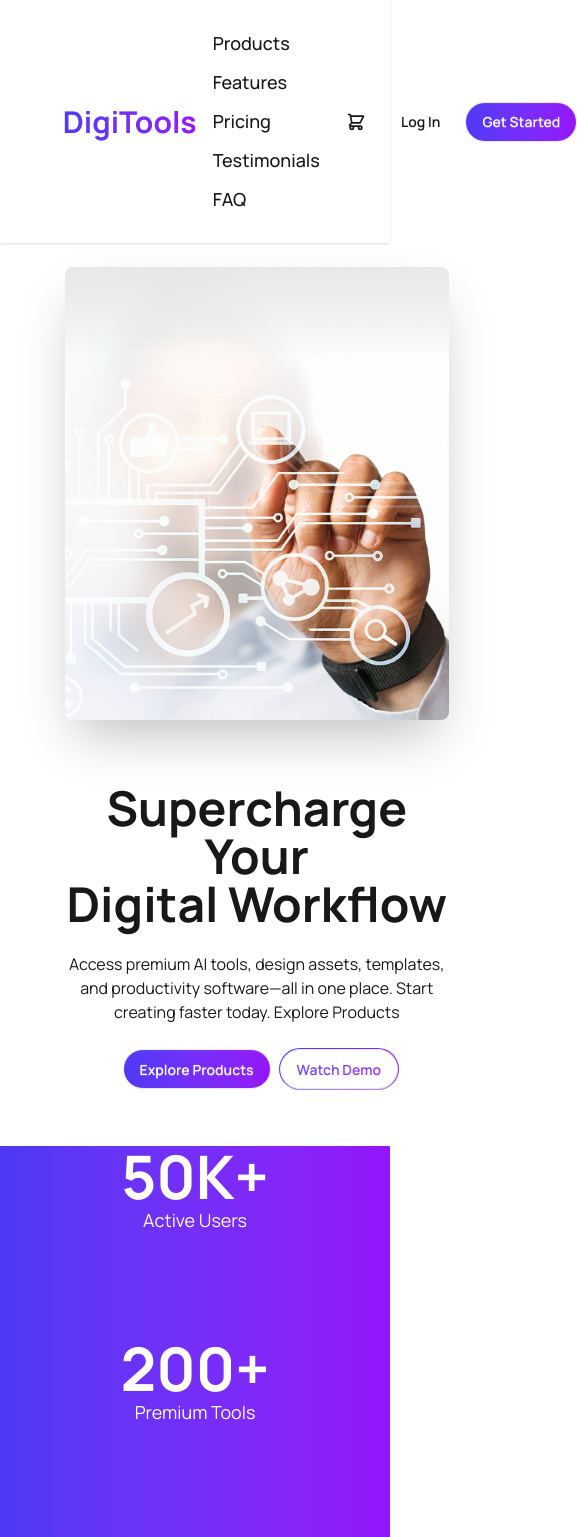
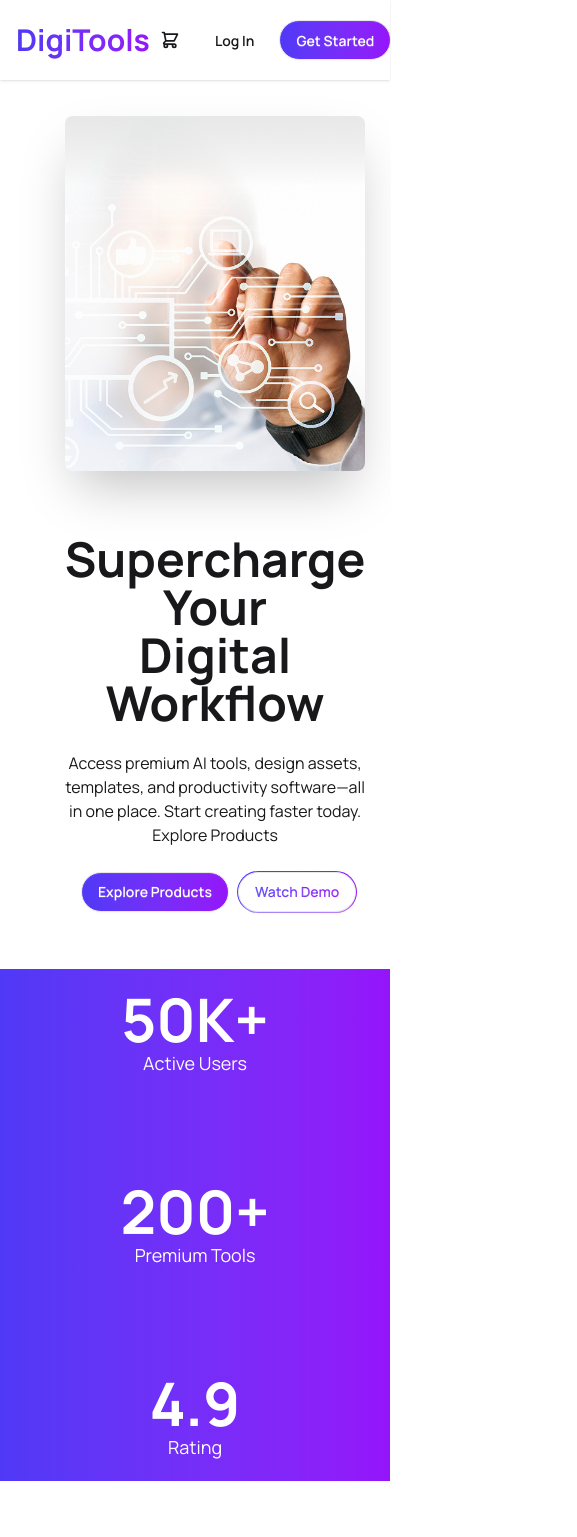
Before and after one commit to Reyad-Hoq/digitools-ai, a React (Vite) app: page / in a window 390 px wide. Shown: the top 1537 px of the page, 577 px wide, since content can reach past the window. Built offline with nearby package versions, Linux system fonts and the light colour scheme.

Commit message:
Product section button added

```diff
--- a/src/App.jsx
+++ b/src/App.jsx
@@ -7,7 +7,7 @@ import Product from './products/product'
 function App() {
 
   return (
-    <div className="space-y-2">
+    <div className="space-y-5">
       <Navbar />
       <Banner />
       <Summary />
--- a/src/components/Navbar.jsx
+++ b/src/components/Navbar.jsx
@@ -3,12 +3,12 @@ import React from "react";
 const Navbar = () => {
   return (
     <div className="shadow navbar bg-base-100">
-      <div className="navbar bg-base-100 w-9/12 mx-auto">
+      <div className="navbar w-full bg-base-100 md:w-9/12 mx-auto">
         <div className="flex-1">
           <a className="bg-linear-to-r from-[#4F39F6] to-[#9514FA] bg-clip-text text-transparent text-3xl font-bold">DigiTools</a>
         </div>
-        <div>
-          <ul className="menu menu-horizontal px-1 text-[18px] font-medium">
+        <div className="hidden lg:navbar-center lg:flex">
+          <ul className=" menu menu-horizontal gap-2  px-1 text-[18px] font-medium">
             <li><a>Products</a></li>
             <li><a>Features</a></li>
             <li><a>Pricing</a></li>
--- a/src/components/banner.jsx
+++ b/src/components/banner.jsx
@@ -2,11 +2,11 @@ import React from "react";
 import bannerImg from "../assets/banner.png";
 const Banner = () => {
   return (
-    <div className="hero bg-base-100 min-h-screen w-9/12 mx-auto">
+    <div className="hero bg-base-100 h-full w-9/12 mx-auto">
       <div className="hero-content flex-col lg:flex-row-reverse text-center lg:text-left gap-16">
         <img
           src={bannerImg}
-          className="max-w-sm rounded-lg shadow-2xl"
+          className="lg:max-w-sm rounded-lg shadow-2xl"
         />
         <div>
           <h1 className="text-5xl font-bold">Supercharge Your <br />Digital Workflow</h1>
--- a/src/components/summary.jsx
+++ b/src/components/summary.jsx
@@ -1,8 +1,8 @@
 import React from "react";
 const Summary = () => {
   return (
-    <div className="h-full lg:h-40 w-full bg-linear-to-r from-[#4F39F6] to-[#9514FA] mt-10">
-      <div className="h-full w-9/12 mx-auto flex flex-col lg:flex-row items-center md:justify-around">
+    <div className="h-full lg:h-40 w-full bg-linear-to-r from-[#4F39F6] to-[#9514FA] mt-10 py-5">
+      <div className="h-full w-full md:w-9/12 mx-auto flex flex-col lg:flex-row items-center md:justify-around">
         <div className="text-center">
           <h2 className="text-6xl font-bold text-white">50K+</h2>
           <p className="text-base-100 text-lg">Active Users</p>
--- a/src/products/product.jsx
+++ b/src/products/product.jsx
@@ -1,7 +1,7 @@
 import React from "react";
 const Product = () => {
   return (
-    <div className="hero bg-base-100 hfull w-9/12 mx-auto mt-10">
+    <div className="hero bg-base-100 h-full w-full md:w-9/12 mx-auto mt-10">
       <div className="hero-content text-center">
         <div className="max-w-md">
           <h1 className="text-4xl font-bold">Premium Digital Tools</h1>
```
